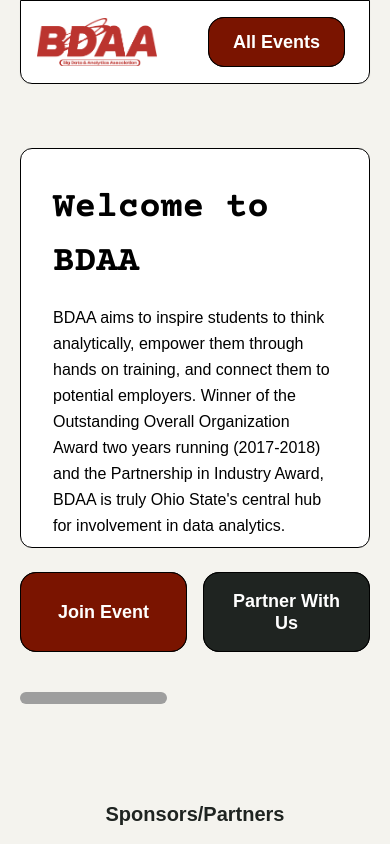
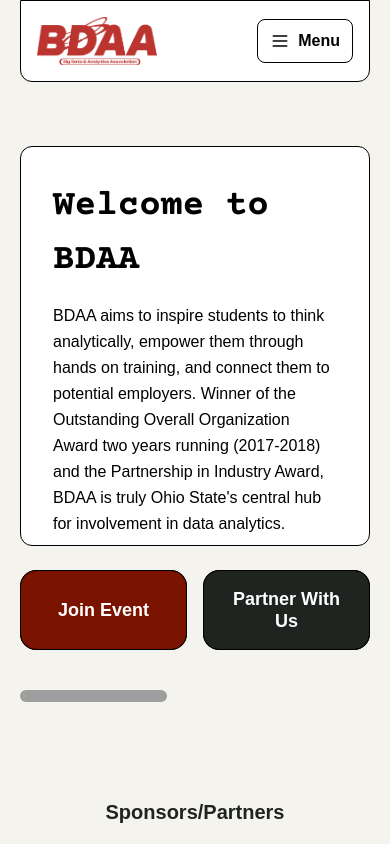
Before and after one commit to OhioStateBDAA/BDAA_Website_2.0, a Next.js app: page / in a window 390 px wide. Shown: the top 844 px of the page. Built offline with nearby package versions, Linux system fonts and the light colour scheme; grey boxes are pictures that could not be loaded; a web font is replaced by a local one.

Commit message:
fix: add accessible mobile navigation

```diff
--- a/src/components/layout/Navbar.tsx
+++ b/src/components/layout/Navbar.tsx
@@ -1,33 +1,61 @@
-import React from 'react';
+'use client';
+
+import React, { useId, useRef, useState } from 'react';
 import { Container } from './Container';
 import { Button } from '../ui/Button';
 import Image from 'next/image';
 import Link from 'next/link';
+import { usePathname } from 'next/navigation';
+import { Menu, X } from 'lucide-react';
+
+const links = [
+  { href: '/about', label: 'About Us' },
+  { href: '/partners', label: 'Partners' },
+  { href: '/blog', label: 'Blog' },
+  { href: '/events', label: 'All Events' },
+];
 
 export function Navbar() {
+  const [isOpen, setIsOpen] = useState(false);
+  const menuId = useId();
+  const toggleRef = useRef<HTMLButtonElement>(null);
+  const pathname = usePathname();
+
   return (
     <Container size="contained">
-      <nav className="navbar">
-        {/* Logo */}
-        <Link href="/" className="flex items-center gap-2">
+      <nav
+        className="navbar flex-wrap gap-y-4"
+        aria-label="Main navigation"
+        onKeyDown={event => {
+          if (event.key === 'Escape' && isOpen) {
+            setIsOpen(false);
+            toggleRef.current?.focus();
+          }
+        }}
+        onBlur={event => {
+          if (!event.currentTarget.contains(event.relatedTarget)) setIsOpen(false);
+        }}
+      >
+        <Link href="/" className="flex shrink-0 items-center gap-2" onClick={() => setIsOpen(false)}>
           <div className="relative h-12 w-40">
             <Image
               src="/BDAALogo.png"
-              alt="BDAA Logo"
+              alt="BDAA home"
               fill
               className="object-contain object-left"
               priority
             />
           </div>
         </Link>
-        {/* Nav Links */}
+
         <div className="navbar-links">
-          <Link href="/about" className="hover:underline">About Us</Link>
-          <Link href="/partners" className="hover:underline">Partners</Link>
-          <Link href="/blog" className="hover:underline">Blog</Link>
+          {links.slice(0, 3).map(link => (
+            <Link key={link.href} href={link.href} className="hover:underline" aria-current={pathname === link.href ? 'page' : undefined}>
+              {link.label}
+            </Link>
+          ))}
         </div>
-        {/* CTA Button */}
-        <div className="mr-2">
+        <div className="hidden md:block">
           <Button
             label="All Events"
             color="var(--highlight)"
@@ -36,6 +64,33 @@
             href="/events"
           />
         </div>
+
+        <button
+          ref={toggleRef}
+          type="button"
+          className="inline-flex min-h-11 items-center gap-2 rounded-lg border border-black px-3 font-semibold text-black md:hidden focus-visible:outline-2 focus-visible:outline-offset-4"
+          aria-expanded={isOpen}
+          aria-controls={menuId}
+          aria-label={isOpen ? 'Close navigation menu' : 'Open navigation menu'}
+          onClick={() => setIsOpen(open => !open)}
+        >
+          {isOpen ? <X size={20} aria-hidden="true" /> : <Menu size={20} aria-hidden="true" />}
+          Menu
+        </button>
+
+        <div id={menuId} hidden={!isOpen} className="w-full border-t border-gray-200 pt-2 md:hidden">
+          {links.map(link => (
+            <Link
+              key={link.href}
+              href={link.href}
+              aria-current={pathname === link.href ? 'page' : undefined}
+              className="flex min-h-11 items-center rounded-lg px-3 py-2 text-black hover:bg-gray-100 focus-visible:outline-2 focus-visible:outline-offset-2 aria-[current=page]:font-bold"
+              onClick={() => setIsOpen(false)}
+            >
+              {link.label}
+            </Link>
+          ))}
+        </div>
       </nav>
     </Container>
   );
```
